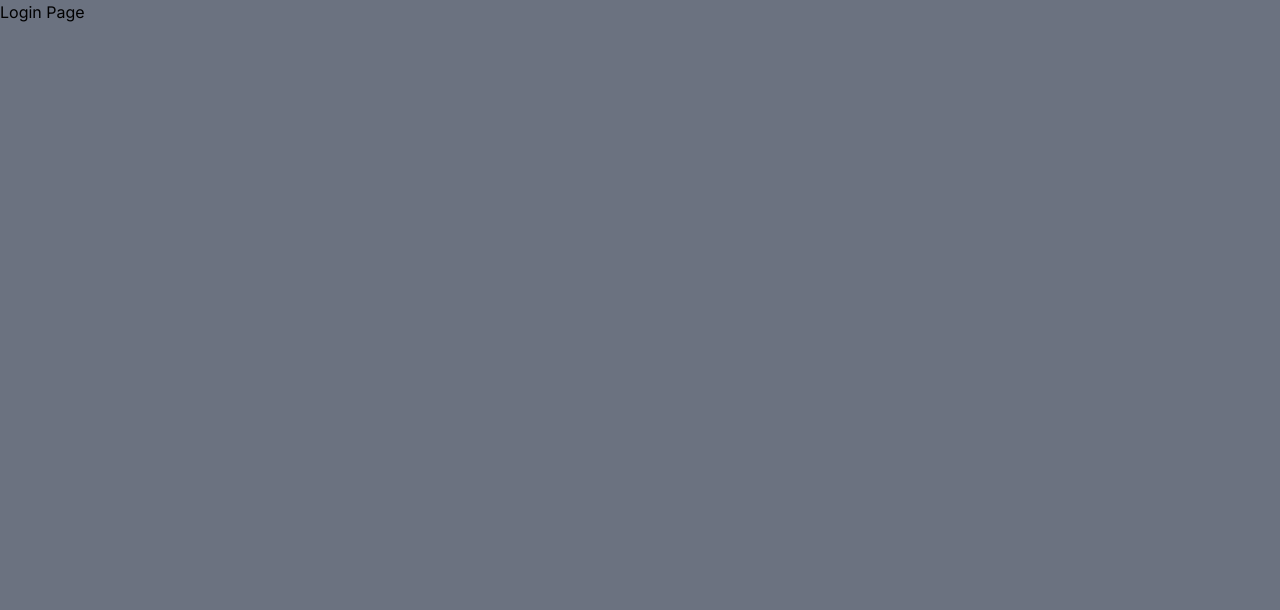
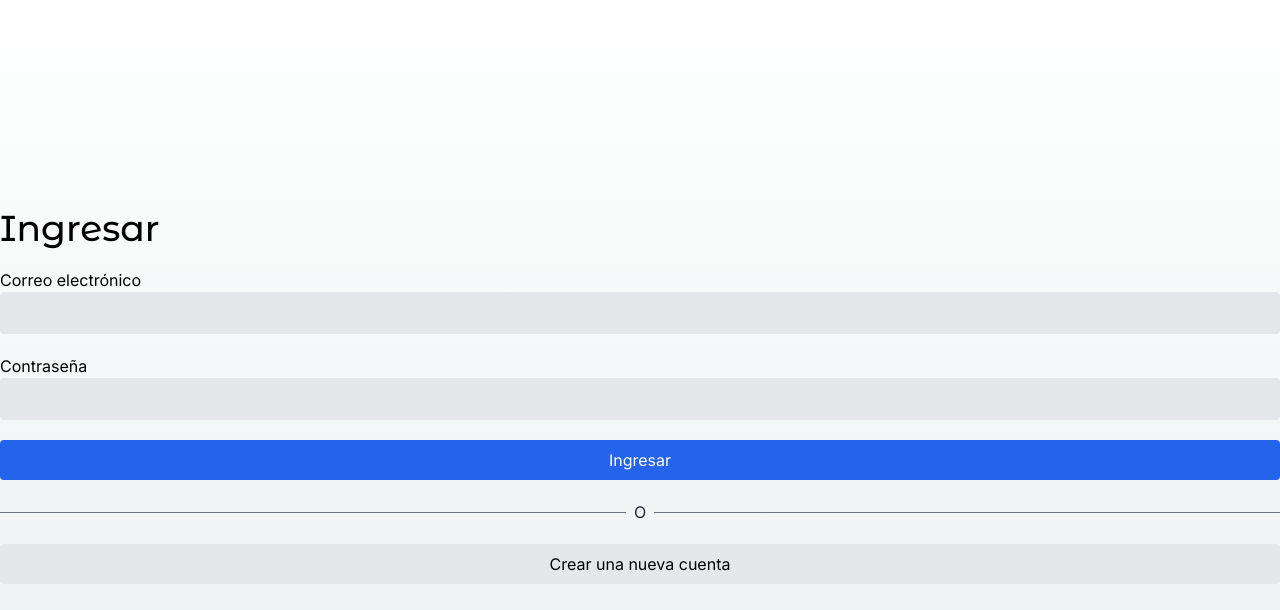
Before and after one commit to pjimenez11/teslo-shop, a Next.js app: page /auth/login in a window 1280 px wide. Shown: the top 610 px of the page. Built offline with nearby package versions, Linux system fonts and the light colour scheme.

Commit message:
Actualizar diseño de la página de inicio de sesión

```diff
--- a/src/app/auth/login/layout.tsx
+++ b/src/app/auth/login/layout.tsx
@@ -5,8 +5,8 @@
  children: React.ReactNode;
 }) {
   return (
-    <main className="min-h-dvh bg-gray-500">
+    <>
       {children}
-    </main>
+    </>
   );
 }
--- a/src/app/auth/login/page.tsx
+++ b/src/app/auth/login/page.tsx
@@ -1,11 +1,46 @@
-import { titleFont } from "@/config/fonts";
-import Image from "next/image";
+import { titleFont } from '@/config/fonts';
+import Link from 'next/link';
 
 export default function LoginPage() {
+  return (
+    <main className="flex flex-col min-h-screen pt-32 sm:pt-52">
 
-  return (
-    <div className="">
-      <h1>Login Page</h1>
-    </div>
+      <h1 className={ `${ titleFont.className } text-4xl mb-5` }>Ingresar</h1>
+
+      <div className="flex flex-col">
+
+        <label htmlFor="email">Correo electrónico</label>
+        <input
+          className="px-5 py-2 border bg-gray-200 rounded mb-5"
+          type="email" />
+
+
+        <label htmlFor="email">Contraseña</label>
+        <input
+          className="px-5 py-2 border bg-gray-200 rounded mb-5"
+          type="email" />
+
+        <button
+
+          className="btn-primary">
+          Ingresar
+        </button>
+
+
+        {/* divisor l ine */ }
+        <div className="flex items-center my-5">
+          <div className="flex-1 border-t border-gray-500"></div>
+          <div className="px-2 text-gray-800">O</div>
+          <div className="flex-1 border-t border-gray-500"></div>
+        </div>
+
+        <Link
+          href="/auth/new-account"
+          className="btn-secondary text-center">
+          Crear una nueva cuenta
+        </Link>
+
+      </div>
+    </main>
   );
 }
```
